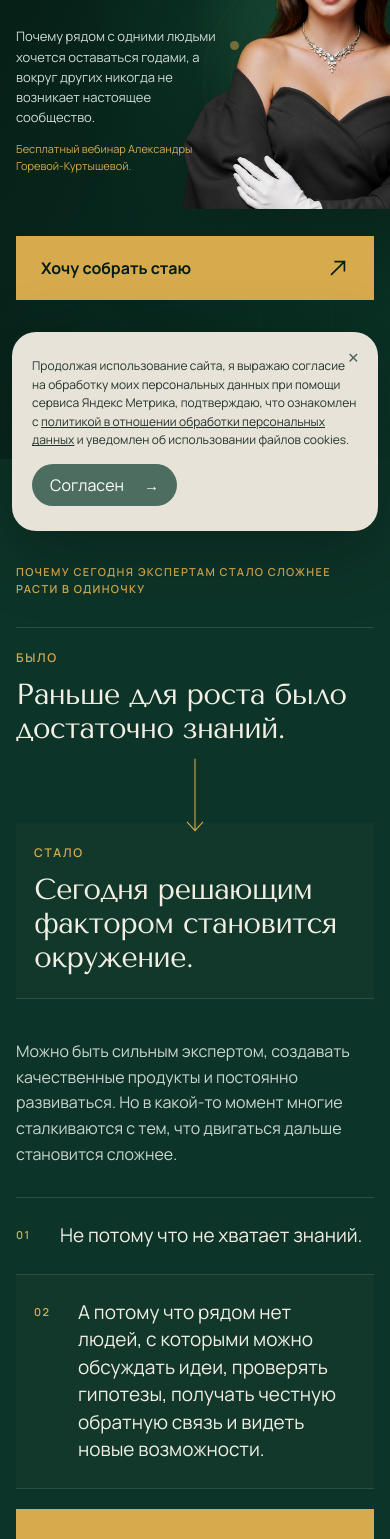
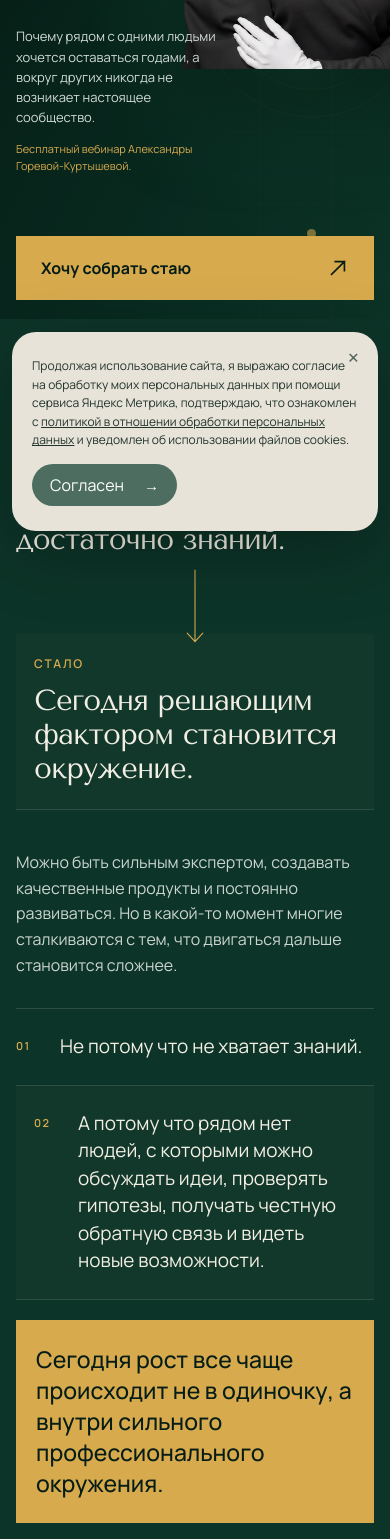
Before and after one commit to sergey9lap-sys/club04.08, a website with bundled scripts: page index.html in a window 390 px wide. Shown: the part 301-1840 px from the top of the page. Built offline with nearby package versions, Linux system fonts and the light colour scheme.

Commit message:
tighten mobile section spacing

```diff
--- a/src/styles.css
+++ b/src/styles.css
@@ -553,3 +553,19 @@
 .button:hover>span:last-child{transform:translate(3px,-3px)}
 .button svg.arrow-icon{display:block;flex:0 0 22px;width:22px;height:22px;overflow:visible;background:none;-webkit-mask:none;mask:none;fill:none;stroke:currentColor;stroke-width:1.8;stroke-linecap:square;stroke-linejoin:miter}
 .button:hover svg.arrow-icon{transform:translate(3px,-3px)}
+
+/* Tighter mobile section rhythm */
+@media (max-width: 600px) {
+  .hero,
+  .hero__inner {
+    min-height: 620px;
+  }
+
+  .chapter {
+    padding-block: 84px;
+  }
+
+  .solo {
+    padding-top: 56px;
+  }
+}
```
